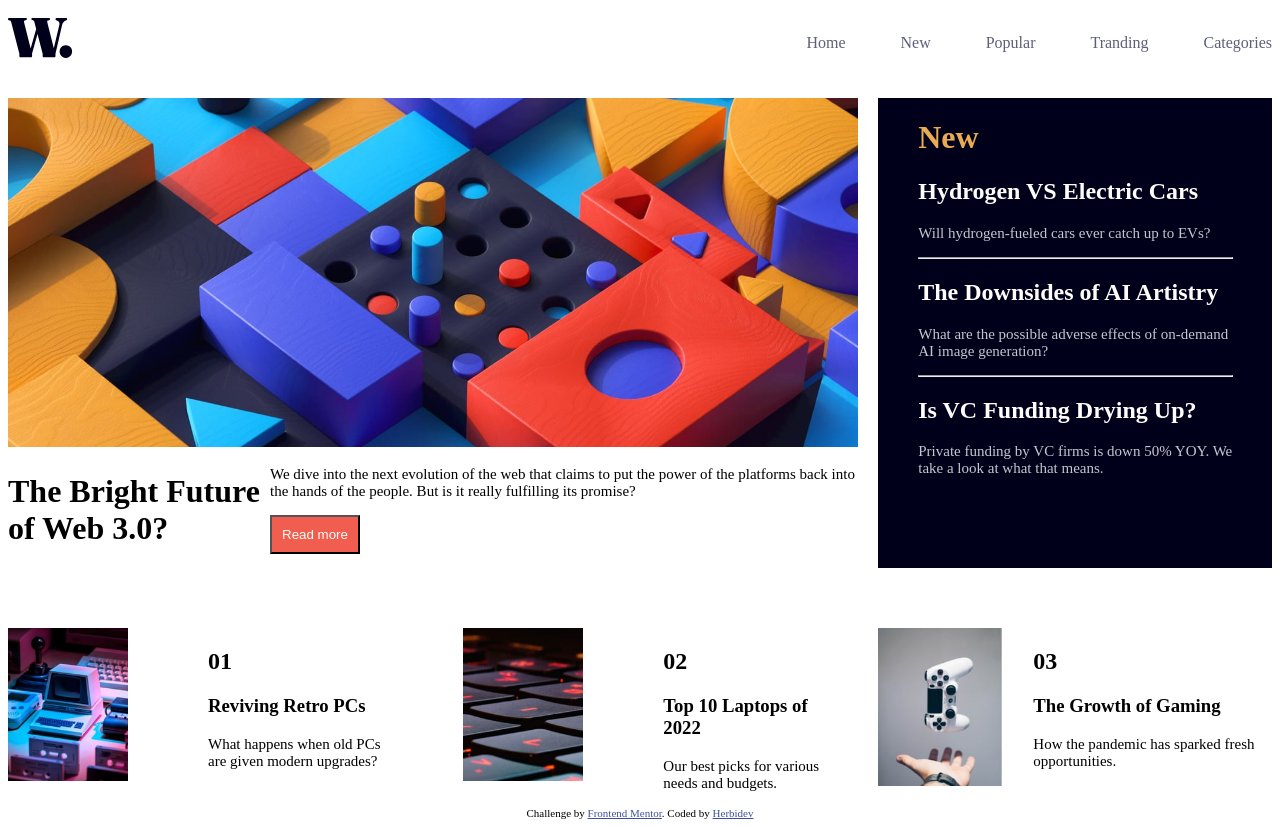
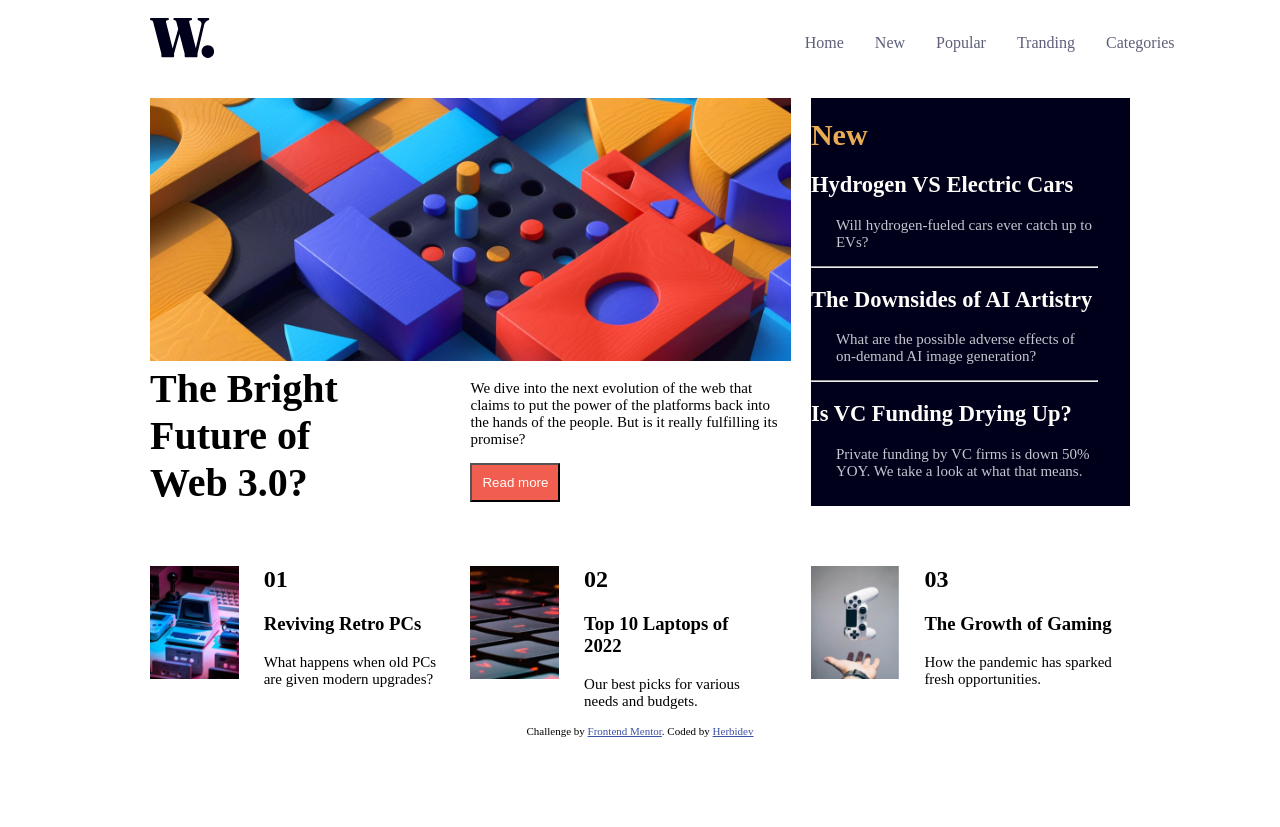
Before and after one commit to Herbilot/news-home-page, a plain HTML site: page index.html in a window 1280 px wide. After the commit the page ends 800 px from the top, so only its background shows below. Drawn offline with Linux system fonts and the light colour scheme.

Commit message:
update margins

```diff
--- a/index.html
+++ b/index.html
@@ -34,7 +34,7 @@
         </div>
         <div class="web-future">
           <div class="h1">
-            <h1>The Bright Future of Web 3.0?</h1>
+            <h1>The Bright <br> Future of <br> Web 3.0?</h1>
           </div>
           <div class="article">
             <p>
--- a/style.css
+++ b/style.css
@@ -1,3 +1,7 @@
+body{
+    margin-left: 150px;
+    margin-right: 150px;
+}
 p{
     font-size: 15px;
 }
@@ -7,6 +11,8 @@ header{
     justify-content: space-between;
     padding-bottom: 30px;
     padding-top: 10px;
+    width: 1024.5px;
+
 }
 nav{
     width: 40%;
@@ -42,15 +48,20 @@ nav ul li a:active{
 .h1{
     width: 50%;
 }
+.h1 h1{
+    width: 100%;
+    margin: 0;
+    font-size: 40px;
+}
 .section-top-right{
-    width: 409.8px;
+    width: 341.5px;
     margin-left: 20px;
     background-color: hsl(240, 100%, 5%);
 }
 .top-right-article{
-    width: 80%;
-    margin-left: 40px;
-    margin-right: 20px;
+    width: 90%;
+    font-size: 15px;
+
 }
 .section-top-right h1{
     color: hsl(35, 77%, 62%);
@@ -69,6 +80,13 @@ nav ul li a:active{
     display: flex;
     flex-direction: row;
     justify-content: space-between;
+    width: 100%;
+}
+.article{
+    width: 50%;
+}
+.article p{
+    margin-left: 0;
 }
 button{
     background-color:hsl(5, 85%, 63%);
@@ -93,16 +111,28 @@ button{
 .d-left{
     display: flex;
     flex-direction: row;
+    width: 50%;
+    margin-right: 25px;
 }
+.d-left h2, .d-right h2{
+    margin-top: 0;
+}
+.d-left h2, h3, p, .d-right h2{
+    margin-left: 25px;
+}
+
 .d-left .text{
-    width: 40%;
+    width: 70%;
+}
+.d-left .img{
+    width: 30%;
 }
 .d-left .img img{
-    width: 60%
+    width: 100%
 }
 
 .bottom-right{
-    width: 409.8px;
+    width: 341.5px;
     margin-left: 20px;
     margin-top: 60px;
 }
@@ -110,8 +140,11 @@ button{
     display: flex;
     flex-direction: row;
 }
+.d-right .img{
+    width: 40%;
+}
 .d-right .img img{
-    width: 80%;
+    width: 100%;
 }
 .attribution { font-size: 11px; text-align: center; }
     .attribution a { color: hsl(228, 45%, 44%); }
```
